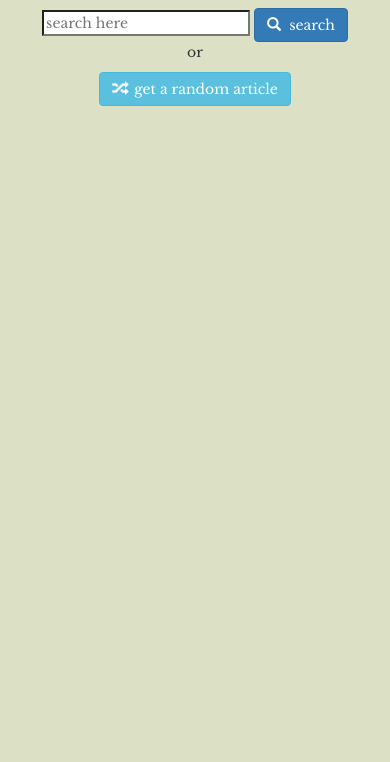
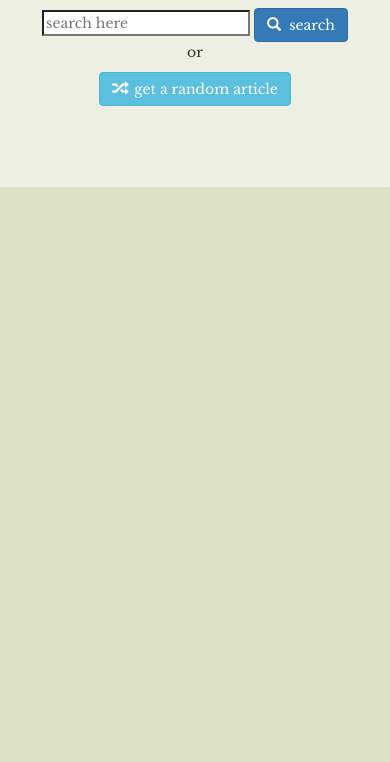
Before and after one commit to pyrosomida/wikipedia-viewer, a plain HTML site: page index.html in a window 390 px wide. Shown: the part 82-844 px from the top of the page. Drawn offline with nearby package versions, Linux system fonts and the light colour scheme.

Commit message:
made responsive

```diff
--- a/index.html
+++ b/index.html
@@ -15,7 +15,7 @@
 </head>
 
 <body>
-    <div class="container-fluid">
+  <div class="container-fluid container">
     <div class="row text-center">
       <div class="col-xs-12 col-md-10 col-md-offset-1 col-lg-8 col-lg-offset-2">
         <h1>Wikipedia viewer</h1>
@@ -28,6 +28,7 @@
         </a>
       </div>
     </div>
+
     <div class="row">
       <div class="col-xs-10 col-xs-offset-1 col-md-10 col-md-offset-1 col-lg-8 col-lg-offset-2" id="results">
 
@@ -35,11 +36,6 @@
     </div>
   </div>
 
-
-
-
-
-
 </body>
 
 </html>
--- a/style.css
+++ b/style.css
@@ -5,6 +5,11 @@ body {
 }
 h1 {
     font-family: "Fugaz One";
+}
+.container {
+    max-width: 800px;
+    background-color: rgba(255, 255, 255, 0.5);
+    padding-bottom: 80px;
 }
 .panel {
     margin-left: 9px;
@@ -15,5 +20,5 @@ h1 {
     margin-left: 0;
 }
 a:hover {
-  text-decoration:none;
+    text-decoration: none;
 }
```
Lines whose indentation alone changed are shown as unchanged.
